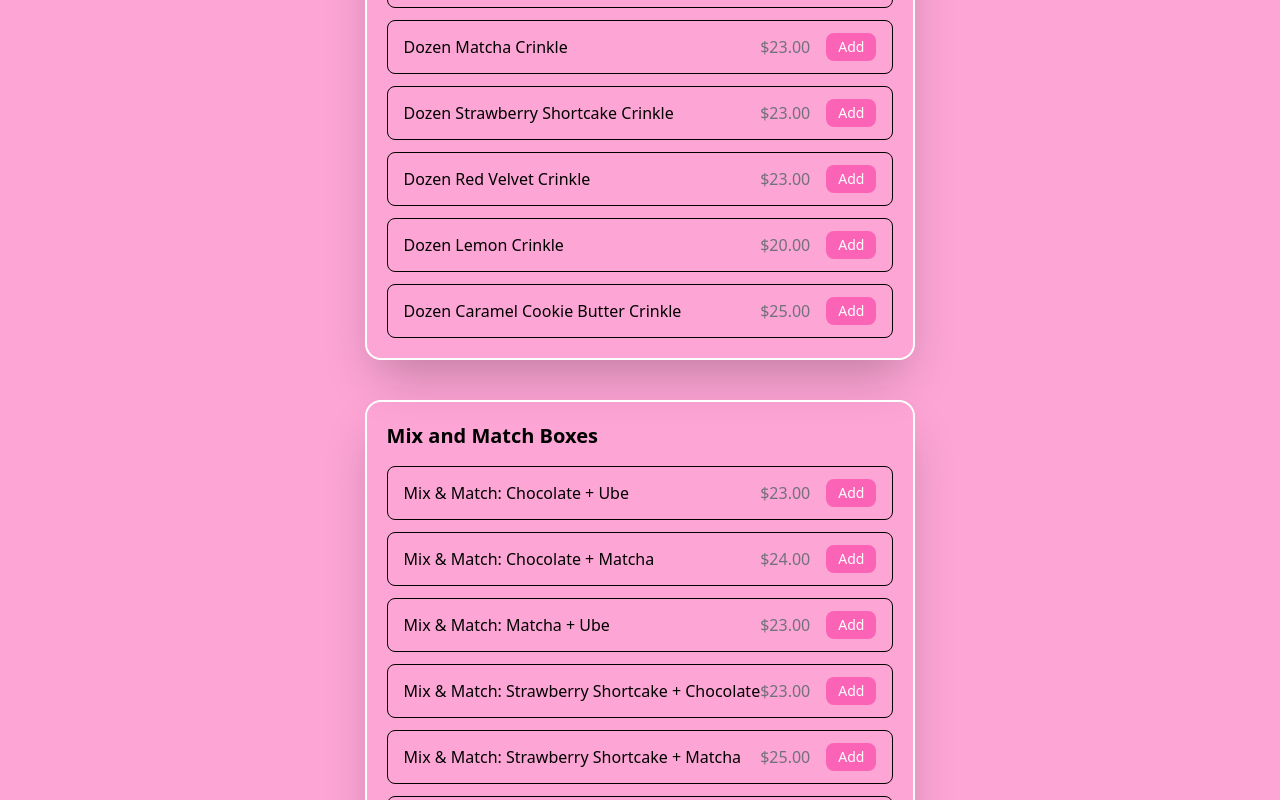
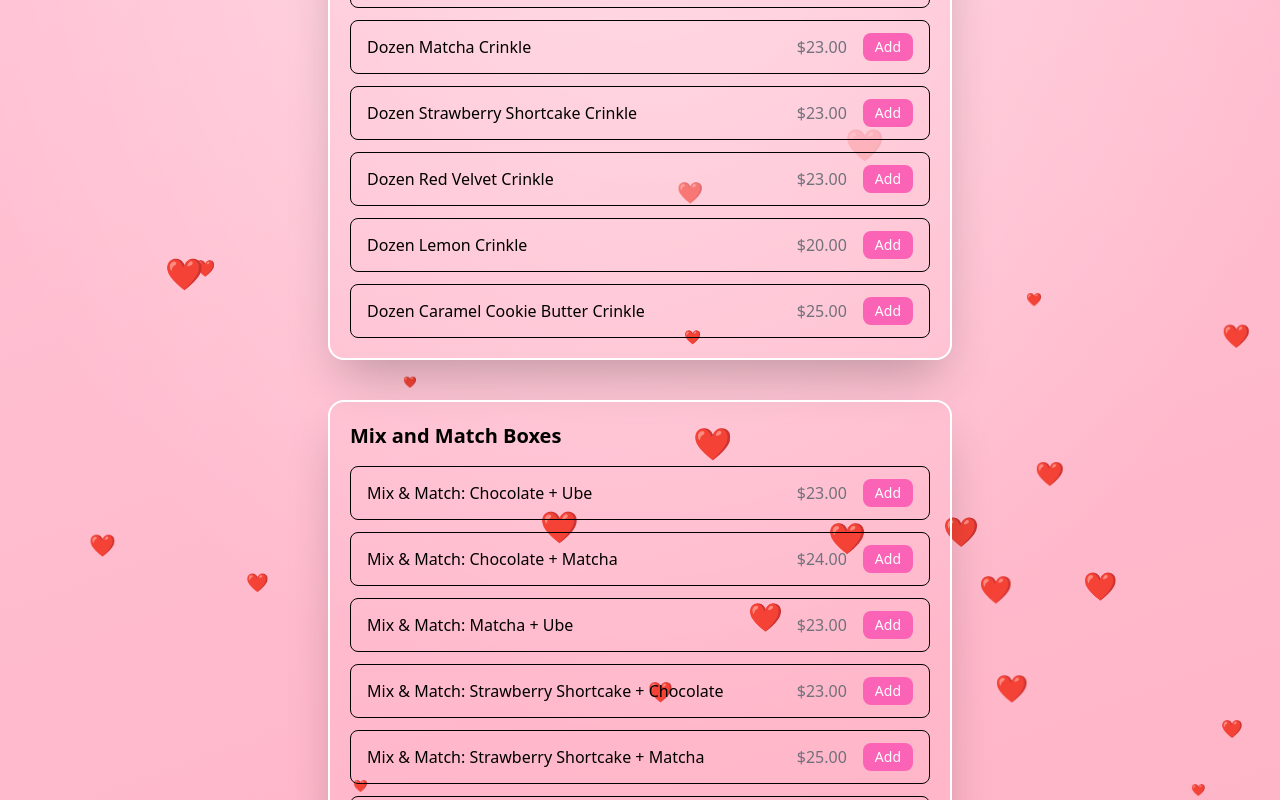
Before and after one commit to TrolliedBloke/AriannasCrinkleCookies, a Next.js app: page /order in a window 1280 px wide. Shown: the part 1040-1840 px from the top of the page. Built offline with nearby package versions, Linux system fonts and the light colour scheme.

Commit message:
implemented moving background through Floatingheartsbackground.tsx utility file

```diff
--- a/src/app/contact/page.tsx
+++ b/src/app/contact/page.tsx
@@ -1,5 +1,6 @@
 "use client";
 import { useState } from "react";
+import FloatingHeartsBackground from "@/lib/Floatingheartsbackground";
 
 export default function Contact() {
   {
@@ -48,7 +49,7 @@ export default function Contact() {
     /* form layout with tailwind for name, email, phone, and message */
   }
   return (
-    <main className="max-w-xl text-white mx-auto py-16 px-6">
+    <main className="max-w-xl text-white mx-auto py-16 px-6 oppacity-100">
       <h1 className="text-3xl font-bold mb-2 ">Get in Touch</h1>
       <p className=" mb-8">Fill out the form and we&apos;ll get back to you!</p>
 
--- a/src/app/globals.css
+++ b/src/app/globals.css
@@ -1,5 +1,10 @@
 @import "tailwindcss";
 
 body {
-  background-color: oklch(82.3% 0.12 346.018);
+  background-image: linear-gradient(
+    160deg,
+    #ffe4ec 0%,
+    #ffc2d4 40%,
+    #ffb3c6 100%
+  );
 }
--- a/src/app/layout.tsx
+++ b/src/app/layout.tsx
@@ -29,7 +29,7 @@ export default function RootLayout({
       className={`${geistSans.variable} ${geistMono.variable} h-full antialiased`}
     >
       <body className="min-h-full flex flex-col">
-        <nav className="flex items-center justify-between px-8 py-4 bg-[rgb(51.4% 0.222 16.935)]-100 text-white shadow-md">
+        <nav className="flex items-center justify-between px-8 py-4 bg-pink-300 text-white shadow-xl">
           <span className="font-bold text-2xl">
             Arianna&#39;s Crinkle Cookies
           </span>
--- a/src/app/order/page.tsx
+++ b/src/app/order/page.tsx
@@ -1,6 +1,7 @@
 "use client";
 import { useState } from "react";
 import { products } from "@/lib/products";
+import FloatingHeartsBackground from "@/lib/Floatingheartsbackground";
 
 export default function Order() {
   const sixPc = products.filter((p) => p.category === "6pc");
@@ -48,6 +49,7 @@ export default function Order() {
   }
 
   return (
+    <FloatingHeartsBackground>
       <main className="max-w-2xl mx-auto py-16 px-6">
         <h1 className="text-3xl font-bold mb-2 text-white">Place an Order</h1>
         <p className="text-zinc-500 mb-8">
@@ -118,5 +120,6 @@ export default function Order() {
           </div>
         )}
       </main>
+    </FloatingHeartsBackground>
   );
 }
--- a/src/app/page.tsx
+++ b/src/app/page.tsx
@@ -1,7 +1,9 @@
 import Image from "next/image";
+import FloatingHeartsBackground from "@/lib/Floatingheartsbackground";
 
 export default function About() {
   return (
+    <FloatingHeartsBackground>
       <main>
         <div className="flex flex-col justify-center items-center m-2">
           <h1 className="flex align-center justify-center m-6 text-white text-2xl font-bold">
@@ -19,12 +21,13 @@ export default function About() {
           </div>
           <p className="text-lg m-6 p-3 text-white shadow-xl rounded-xl">
             Crinkle Cookies may have originated in the U.S., but they became a
-          beloved treat in the Philippines, where my mom remembers enjoying them
-          as a rare and special dessert from her childhood. I started baking
-          them whenever she craved a taste of home, and in early 2024, I turned
-          that love into a small home business.
+            beloved treat in the Philippines, where my mom remembers enjoying
+            them as a rare and special dessert from her childhood. I started
+            baking them whenever she craved a taste of home, and in early 2024,
+            I turned that love into a small home business.
           </p>
         </div>
       </main>
+    </FloatingHeartsBackground>
   );
 }
--- /dev/null
+++ b/src/lib/Floatingheartsbackground.tsx
@@ -0,0 +1,93 @@
+"use client";
+
+import { useEffect, useRef } from "react";
+
+interface Heart {
+  id: number;
+  x: number;
+  size: number;
+  duration: number;
+  delay: number;
+  opacity: number;
+  wobble: number;
+  wobbleSpeed: number;
+}
+
+function generateHearts(count: number): Heart[] {
+  return Array.from({ length: count }, (_, i) => ({
+    id: i,
+    x: Math.random() * 100,
+    size: Math.random() * 28 + 12, // 12px – 40px
+    duration: Math.random() * 14 + 10, // 10s – 24s
+    delay: Math.random() * -20, // stagger start times
+    opacity: Math.random() * 0.45 + 0.15, // 0.15 – 0.60
+    wobble: Math.random() * 40 + 20, // px horizontal wobble range
+    wobbleSpeed: Math.random() * 3 + 2, // 2s – 5s per wobble cycle
+  }));
+}
+
+const HEARTS = generateHearts(28);
+
+export default function FloatingHeartsBackground({
+  children,
+}: {
+  children?: React.ReactNode;
+}) {
+  return (
+    <div
+      className="relative w-full min-h-screen overflow-hidden"
+      style={{
+        background:
+          "linear-gradient(160deg, #ffe4ec 0%, #ffc2d4 40%, #ffb3c6 100%)",
+      }}
+    >
+      {/* Subtle radial glow in the center */}
+      <div
+        className="pointer-events-none absolute inset-0"
+        style={{
+          background:
+            "radial-gradient(ellipse 70% 60% at 50% 40%, rgba(255,255,255,0.45) 0%, transparent 80%)",
+        }}
+      />
+
+      {/* Floating hearts */}
+      {HEARTS.map((heart) => (
+        <span
+          key={heart.id}
+          className="pointer-events-none absolute select-none"
+          style={
+            {
+              left: `${heart.x}%`,
+              bottom: "-60px",
+              fontSize: `${heart.size}px`,
+              opacity: heart.opacity,
+              animation: `floatUp ${heart.duration}s linear ${heart.delay}s infinite, wobble ${heart.wobbleSpeed}s ease-in-out ${heart.delay}s infinite`,
+              "--wobble-range": `${heart.wobble}px`,
+            } as React.CSSProperties
+          }
+        >
+          ❤️
+        </span>
+      ))}
+
+      {/* Page content sits on top */}
+      <div className="relative z-10">{children}</div>
+
+      <style>{`
+        @keyframes floatUp {
+          0%   { transform: translateY(0)   scale(1);    opacity: 0; }
+          5%   { opacity: 1; }
+          90%  { opacity: 1; }
+          100% { transform: translateY(-110vh) scale(0.85); opacity: 0; }
+        }
+
+        @keyframes wobble {
+          0%   { margin-left: 0; }
+          25%  { margin-left: var(--wobble-range); }
+          75%  { margin-left: calc(-1 * var(--wobble-range)); }
+          100% { margin-left: 0; }
+        }
+      `}</style>
+    </div>
+  );
+}
```
Lines whose indentation alone changed are shown as unchanged.
